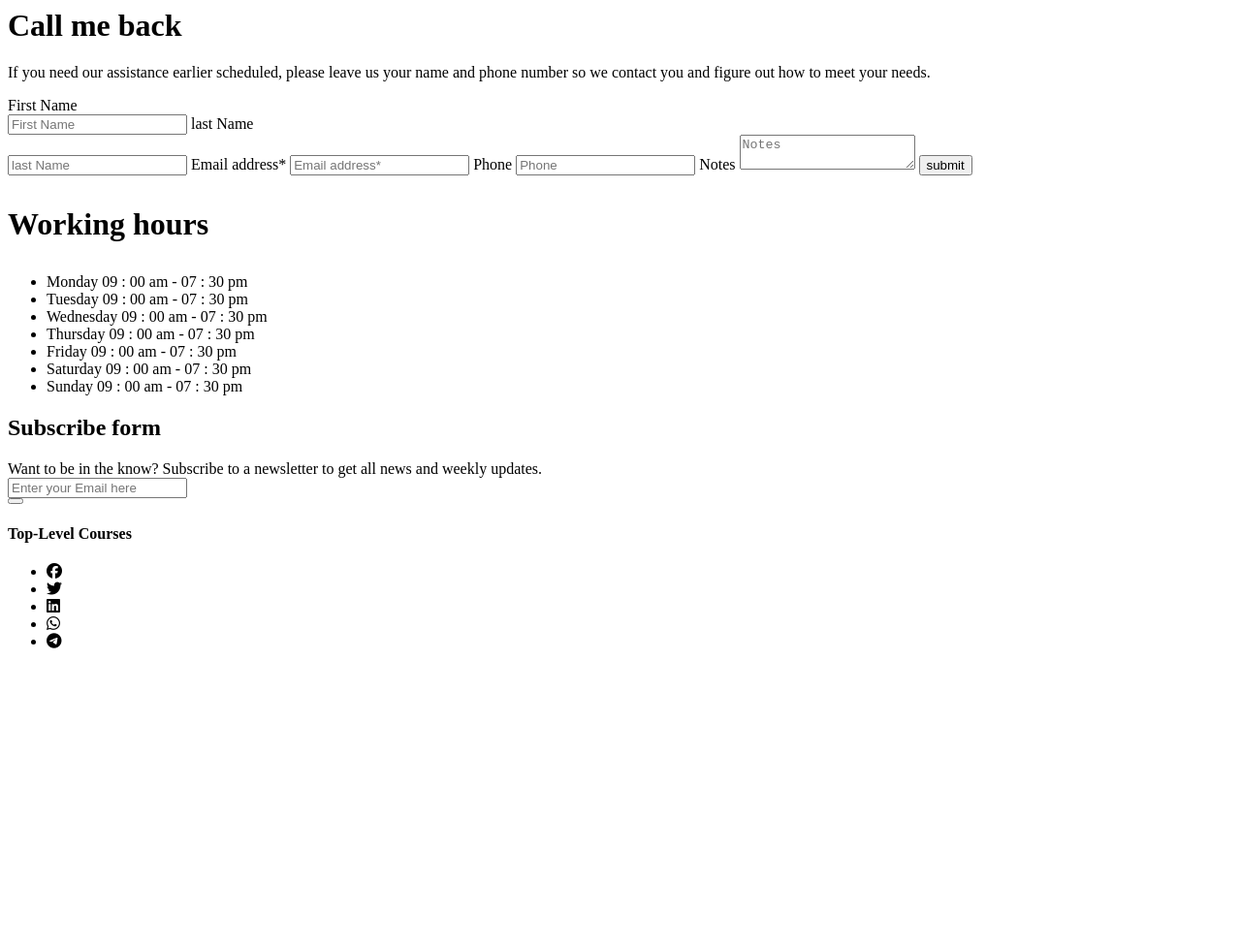
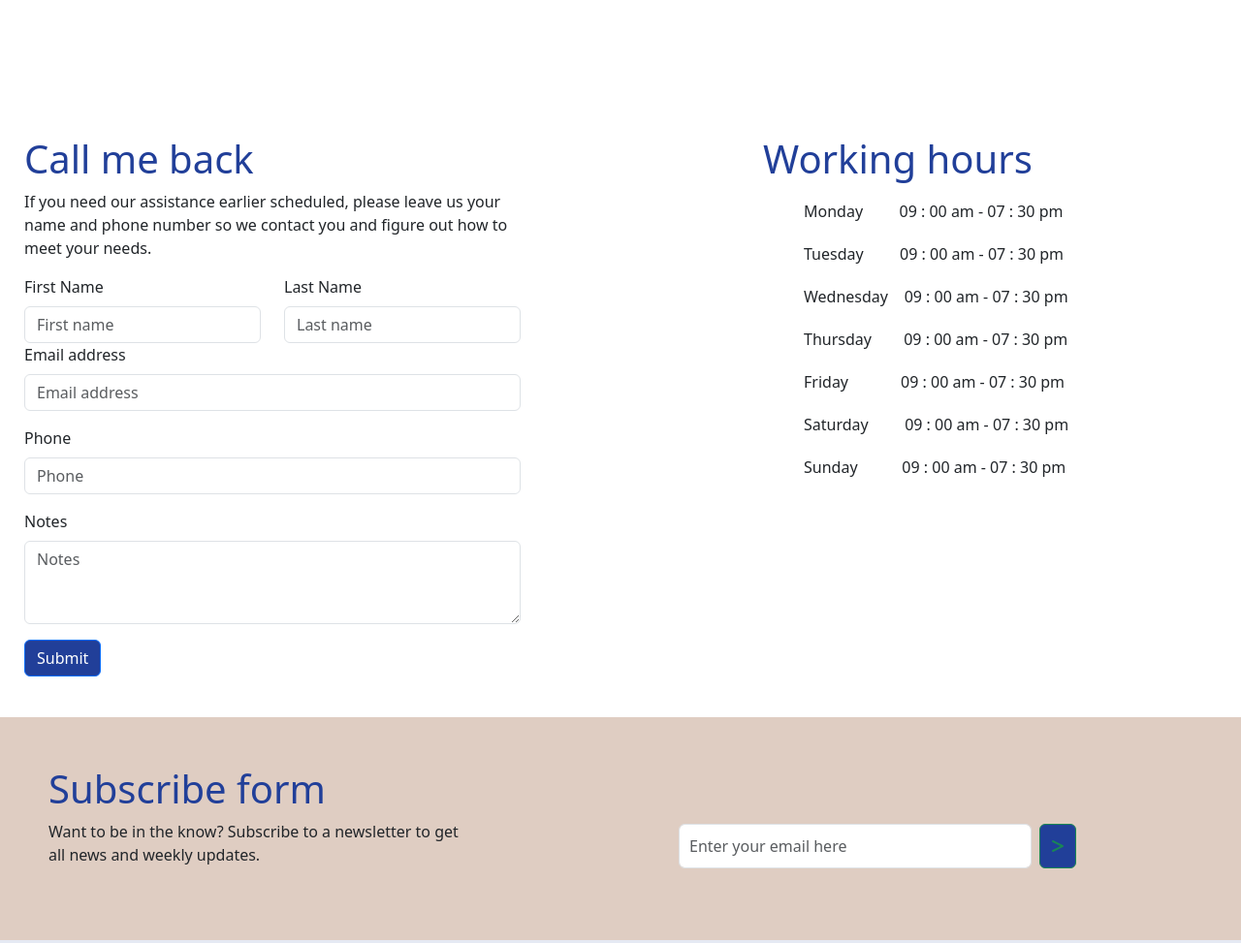
Before and after one commit to babaset/Premium-web, a plain HTML site: page ContactUs.html in a window 1280 px wide. Shown: the top 973 px of the page at 97% size. Before the commit the page ends 800 px from the top, so only its background shows below. Drawn offline with nearby package versions, Linux system fonts and the light colour scheme; files whose address does not match are found by name.

Commit message:
add bootstrap

```diff
--- /dev/null
+++ b/Contact CSS/StyleSheet1.css
@@ -0,0 +1,77 @@
+.con {
+    height: 600px;
+    width: 100%;
+    position: relative;
+    margin-top: 140px;
+}
+div h1 {
+    color: #213f99;
+}
+div h4 {
+    color:#213f99;
+}
+.b {
+    border-bottom: 2px solid black;
+    height:3px;
+    width:5px;
+}
+.con1 {
+    display: inline;
+    float: left;
+    position: relative;
+    margin-left:25px;
+    width: 40%;
+}
+li{
+    padding:10px;
+}
+.con2{
+    display: inline;
+    float: left;
+    position: relative;
+    width: 50%;
+    padding-left:250px;
+}
+.con3{
+    height:230px;
+    width:1284px;
+    position:relative;
+    padding:50px;
+}
+.cl1{
+    height:130px;
+    width:430px;
+    position:relative;
+    float:left;
+}
+.cl2 {
+    margin-top: 60px;
+    width: 550px;
+    height: 85px;
+    position: relative;
+    float: left;
+    margin-left:80px;
+    padding-left:60px;
+}
+.cl3{
+    margin-left:80px;
+}
+.cl3 li{
+    display:inline-block;
+    list-style-type:none;
+    height:60px;
+    width:60px;
+    border-radius:60px;
+    background-color:darksalmon;
+    margin:5px;
+}
+.bc1 {
+    background-color: #e5e9f3;
+}
+.fa-brands {
+    font-size: 25px;
+    margin:5px;
+}
+.bc2 {
+    background-color: #dfcdc2;
+}
--- a/ContactUs.html
+++ b/ContactUs.html
@@ -2,83 +2,97 @@
 <head>
     <title>Contact-Us</title>
     <link rel="stylesheet" href="https://cdnjs.cloudflare.com/ajax/libs/font-awesome/6.5.1/css/all.min.css" />
+    <link rel="stylesheet" href="C:\Users\Ammar_muk\source\repos\Premium-web\Contact CSS\StyleSheet1.css" />
+    <link rel="stylesheet" href="https://cdn.jsdelivr.net/npm/bootstrap@5.3.2/dist/css/bootstrap.min.css" />
 </head>
 <body>
+    <div class="con">
+        <div class="con1">
             <h1>Call me back</h1>
+            <span class="b"></span>
             <p>If you need our assistance earlier scheduled, please leave us your name and phone number so we contact you and figure out how to meet your needs. </p>
             <form>
-        <label>First Name</label><br />
-        <input type="text" placeholder="First Name" />
-        <label>last Name</label><br />
-        <input type="text" placeholder="last Name" />
-        <label>Email address*</label>
-        <input type="email" placeholder="Email address*" />
-        <label>Phone</label>
-        <input type="tel" placeholder="Phone" />
-        <label>Notes</label>
-        <textarea placeholder="Notes"></textarea>
-        <input type="submit" value="submit" />
+                <div class="row">
+                    <div class="col">
+                        <label for="exampleInputFirst" class="form-label">First Name</label>
+                        <input type="text" class="form-control" placeholder="First name" id="exampleInputFirst">
+                    </div>
+                    <div class="col">
+                        <label for="exampleInputLast" class="form-label">Last Name</label>
+                        <input type="text" class="form-control" placeholder="Last name" id="exampleInputLast">
+                    </div>
+                </div>
+                <div class="mb-3">
+                    <label for="exampleInputEmail1" class="form-label">Email address</label>
+                    <input type="email" class="form-control" id="exampleInputEmail1" placeholder="Email address" />
+                </div>
+                <div class="mb-3">
+                    <label for="exampleInputphone" class="form-label">Phone</label>
+                    <input type="tel" class="form-control" id="exampleInputphone" placeholder="Phone" />
+                </div>
+                <div class="mb-3">
+                    <label for="exampleFormControlTextarea1" class="form-label">Notes</label>
+                    <textarea class="form-control" id="exampleFormControlTextarea1" rows="3" placeholder="Notes"></textarea>
+                </div>
+                <button type="submit" class="btn btn-primary" style="background-color: #213f99 !important">Submit</button>
             </form>
-    <div>
-        <h1><p>Working hours</p></h1>
-        <ul>
+        </div>
+        <div class="con2">
+            <h1>Working hours</h1>
+            <ul style="list-style-type:none">
                 <li>
-                <span>Monday</span>
-                <span>09 : 00 am - 07 : 30 pm</span>
+                    <span>Monday&nbsp;&nbsp;&nbsp;&nbsp;&nbsp;&nbsp;&nbsp;&nbsp;</span>
+                    <span class="span1">09 : 00 am - 07 : 30 pm</span>
                 </li>
                 <li>
-                <span>Tuesday</span>
-                <span>09 : 00 am - 07 : 30 pm</span>
+                    <span>Tuesday&nbsp;&nbsp;&nbsp;&nbsp;&nbsp;&nbsp;&nbsp;&nbsp;</span>
+                    <span class="span1">09 : 00 am - 07 : 30 pm</span>
                 </li>
                 <li>
-                <span>Wednesday</span>
-                <span>09 : 00 am - 07 : 30 pm</span>
+                    <span>Wednesday&nbsp;&nbsp;&nbsp;</span>
+                    <span class="span2">09 : 00 am - 07 : 30 pm</span>
                 </li>
                 <li>
-                <span>Thursday</span>
-                <span>09 : 00 am - 07 : 30 pm</span>
+                    <span>Thursday&nbsp;&nbsp;&nbsp;&nbsp;&nbsp;&nbsp;&nbsp;</span>
+                    <span class="span1">09 : 00 am - 07 : 30 pm</span>
                 </li>
                 <li>
-                <span>Friday</span>
-                <span>09 : 00 am - 07 : 30 pm</span>
+                    <span>Friday&nbsp;&nbsp;&nbsp;&nbsp;&nbsp;&nbsp;&nbsp;&nbsp;&nbsp;&nbsp;&nbsp;&nbsp;</span>
+                    <span class="span1">09 : 00 am - 07 : 30 pm</span>
                 </li>
                 <li>
-                <span>Saturday</span>
-                <span>09 : 00 am - 07 : 30 pm</span>
+                    <span>Saturday&nbsp;&nbsp;&nbsp;&nbsp;&nbsp;&nbsp;&nbsp;&nbsp;</span>
+                        <span class="span1">09 : 00 am - 07 : 30 pm</span>
                 </li>
                 <li>
-                <span>Sunday</span>
-                <span>09 : 00 am - 07 : 30 pm</span>
+                    <span>Sunday&nbsp;&nbsp;&nbsp;&nbsp;&nbsp;&nbsp;&nbsp;&nbsp;&nbsp;&nbsp;</span>
+                    <span class="span1">09 : 00 am - 07 : 30 pm</span>
                 </li>
             </ul>
         </div>
-    <div>
-        <div>
-            <h2>Subscribe form</h2>
     </div>
-        <div>
+        <div class="con3 bc2">
+            <div class="cl1">
+                <h1>Subscribe form</h1>
                 Want to be in the know? Subscribe to a newsletter to get all news and weekly updates.
             </div>
-        <div>
-            <form>
-                <div>
-                    <input type="email" placeholder="Enter your Email here" />
-                    <div>
-                        <button type="submit"></button>
-                    </div>
-                </div>
+            <div class="cl2">
+                <div class="cl3">
+                    <form class="d-flex sa" role="search">
+                        <input class="form-control me-2" style="padding:10px;" type="search" placeholder="Enter your email here" aria-label="Search">
+                        <button class="btn btn-outline-success" type="submit" style="background-color: #213f99 !important; "><i class="fa-solid fa-greater-than"></i></button>
                     </form>
                 </div>
             </div>
-    <div>
-        <div>
+        </div>
+    <div class="con3 bc1">
+        <div class="cl1">
             <h4>
-                <p>
                     Top-Level Courses
-                </p>
             </h4>
         </div>
-        <div>
+        <div class="cl2">
+            <div class="cl3">
                 <ul>
                     <li><a><i class="fa-brands fa-facebook"></i></a></li>
                     <li><a><i class="fa-brands fa-twitter"></i></a></li>
@@ -88,5 +102,7 @@
                 </ul>
             </div>
         </div>
+    </div>
+
 </body>
 </html>
```
Lines whose indentation alone changed are shown as unchanged.
